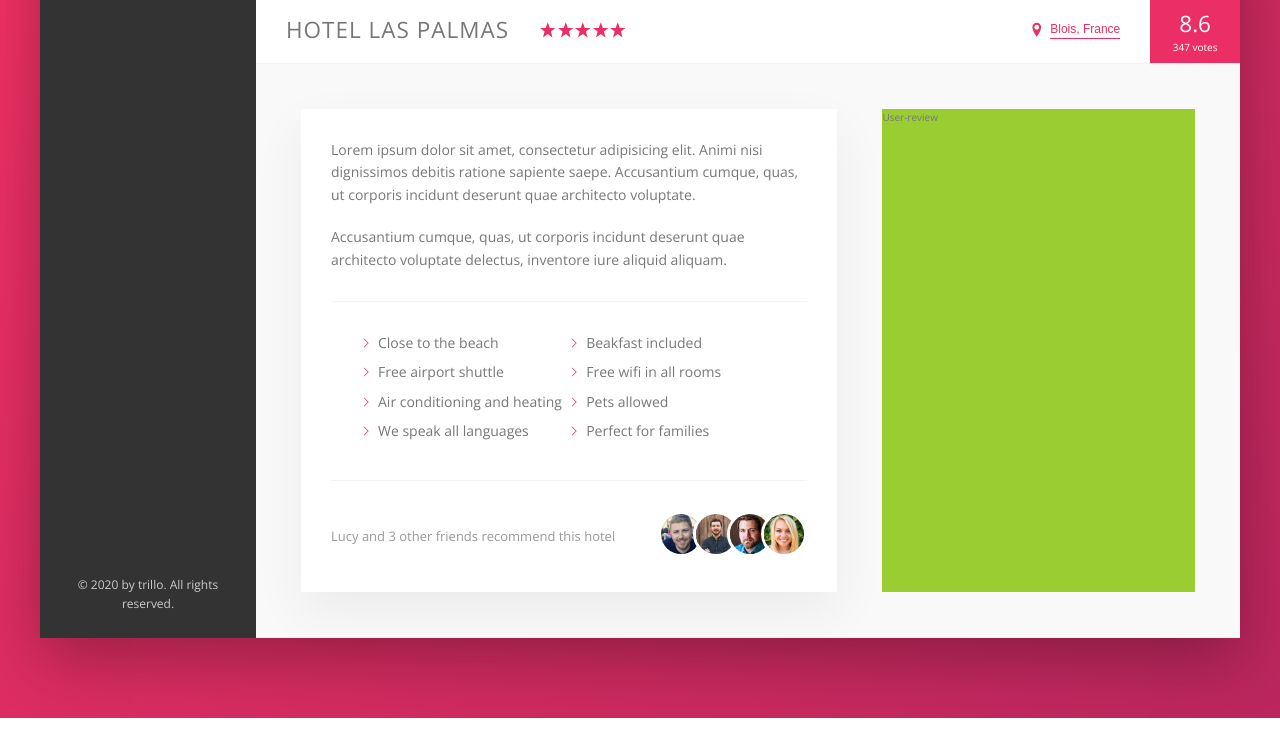
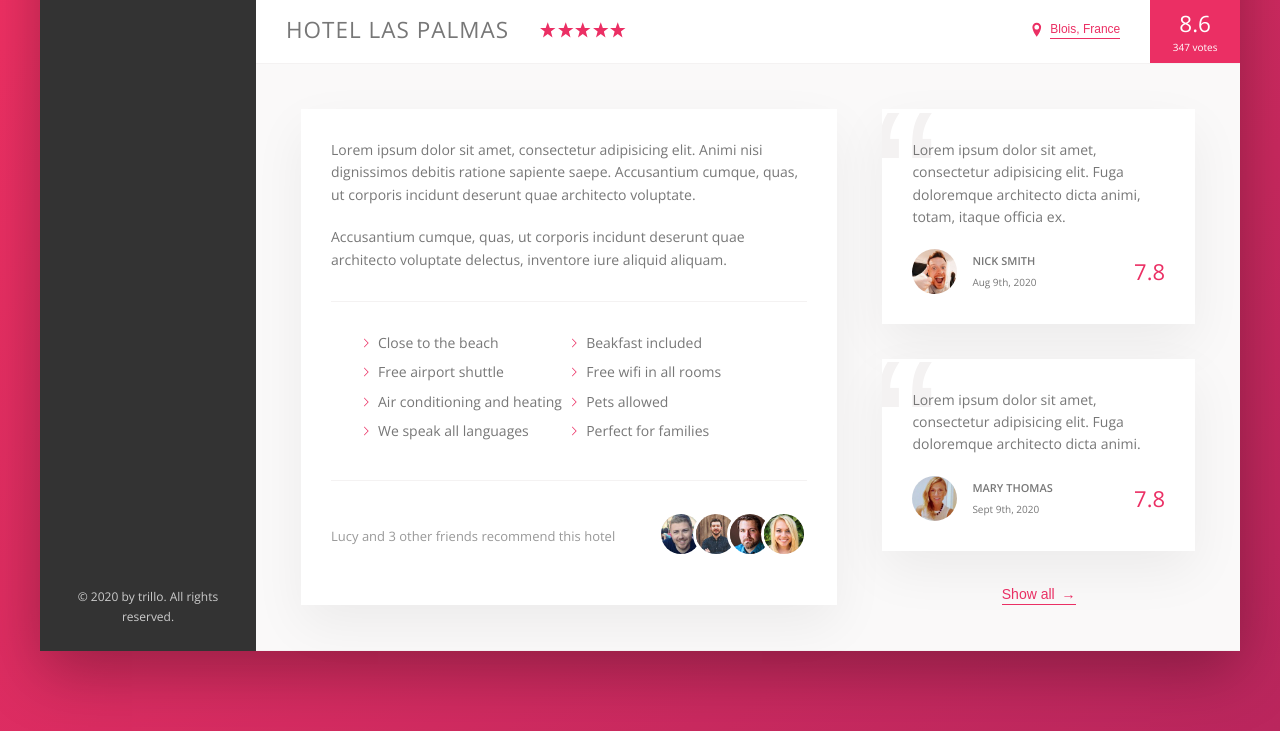
Before and after one commit to Khanhtran47/Trillo, a website: page index.html in a window 1280 px wide. Shown: the part 538-1269 px from the top of the page. Drawn offline with nearby package versions, Linux system fonts and the light colour scheme.

Commit message:
built the user review section

```diff
--- a/index.html
+++ b/index.html
@@ -209,7 +209,45 @@
             </div>
 
             <div class="user-review">
-              User-review
+              <figure class="review">
+                <blockquote class="review__text">
+                  Lorem ipsum dolor sit amet, consectetur adipisicing elit. Fuga
+                  doloremque architecto dicta animi, totam, itaque officia ex.
+                </blockquote>
+                <figcaption class="review__user">
+                  <img
+                    src="img/user-1.jpg"
+                    alt="User 1"
+                    class="review__photo"
+                  />
+                  <div class="review__user-box">
+                    <p class="review__user-name">Nick Smith</p>
+                    <p class="review__user-date">Aug 9th, 2020</p>
+                  </div>
+                  <div class="review__rating">7.8</div>
+                </figcaption>
+              </figure>
+
+              <figure class="review">
+                <blockquote class="review__text">
+                  Lorem ipsum dolor sit amet, consectetur adipisicing elit. Fuga
+                  doloremque architecto dicta animi.
+                </blockquote>
+                <figcaption class="review__user">
+                  <img
+                    src="img/user-2.jpg"
+                    alt="User 2"
+                    class="review__photo"
+                  />
+                  <div class="review__user-box">
+                    <p class="review__user-name">Mary Thomas</p>
+                    <p class="review__user-date">Sept 9th, 2020</p>
+                  </div>
+                  <div class="review__rating">7.8</div>
+                </figcaption>
+              </figure>
+
+              <button class="btn-inline">Show all <span>&rarr;</span></button>
             </div>
           </div>
         </main>
--- a/sass/_components.scss
+++ b/sass/_components.scss
@@ -270,8 +270,17 @@
   cursor: pointer;
   transition: all 0.2s;
 
+  & span {
+    margin-left: 3px;
+    transition: margin-left 0.2s;
+  }
+
   &:hover {
     color: var(--color-grey-dark-1);
+
+    span {
+      margin-left: 8px;
+    }
   }
 
   &:focus {
@@ -368,3 +377,66 @@
     }
   }
 }
+
+////////////////////////////////
+//////REVIEWS
+.review {
+  background-color: #fff;
+  box-shadow: var(--shadow-light);
+  padding: 3rem;
+  margin-bottom: 3.5rem;
+  position: relative;
+  overflow: hidden;
+
+  &__text {
+    margin-bottom: 2rem;
+    z-index: 10;
+    position: relative;
+  }
+
+  &__user {
+    display: flex;
+    align-items: center;
+  }
+
+  &__photo {
+    height: 4.5rem;
+    width: 4.5rem;
+    border-radius: 50%;
+    margin-right: 1.5rem;
+  }
+
+  &__user-box {
+    margin-right: auto;
+  }
+
+  &__user-name {
+    font-size: 1.1rem;
+    font-weight: 600;
+    text-transform: uppercase;
+    margin-bottom: 0.4rem;
+  }
+
+  &__user-date {
+    font-size: 1rem;
+    color: var(--color--grey-dark-3);
+  }
+
+  &__rating {
+    color: var(--color-primary);
+    font-size: 2.2rem;
+    font-weight: 300;
+  }
+
+  &::before {
+    content: "\201C";
+    position: absolute;
+    top: -2.75rem;
+    left: -1rem;
+    line-height: 1;
+    font-size: 20rem;
+    color: var(--color-grey-light-2);
+    font-family: sans-serif;
+    z-index: 1;
+  }
+}
--- a/sass/_layout.scss
+++ b/sass/_layout.scss
@@ -38,6 +38,7 @@
 }
 
 .detail {
+  font-size: 1.4rem;
   display: flex;
   padding: 4.5rem;
   background-color: var(--color-grey-light-1);
@@ -45,7 +46,6 @@
 }
 
 .description {
-  font-size: 1.4rem;
   background-color: #fff;
   box-shadow: var(--shadow-light);
   padding: 3rem;
@@ -54,6 +54,9 @@
 }
 
 .user-review {
-  background-color: yellowgreen;
   flex: 1;
+
+  display: flex;
+  flex-direction: column;
+  align-items: center;
 }
```
Also changed, not shown: css/style.css.
